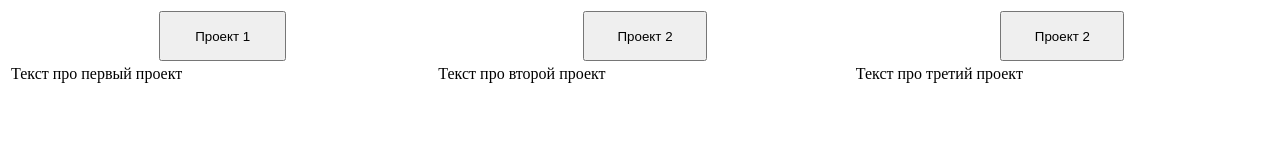
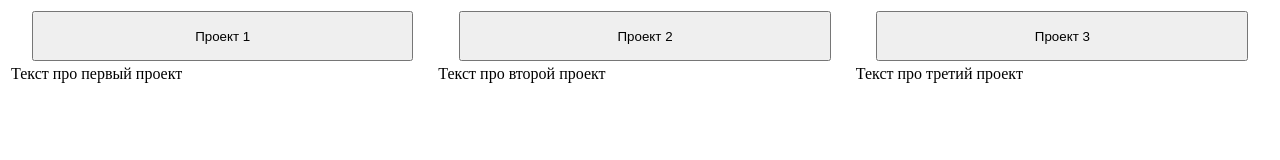
Before and after one commit to amanzholovsanzhar/amanzholovsanzhar.github.io, a plain HTML site: page index(4).html in a window 1280 px wide. Drawn offline with Linux system fonts and the light colour scheme.

Commit message:
Update index(4).html

```diff
--- a/index(4).html
+++ b/index(4).html
@@ -4,7 +4,7 @@
 <meta name="viewport" content="width=device-width, initial-scale=1.0">
 <style>
  .b {
- width: 30%;
+ width: 90%;
  height: 50px;
  }
  </style>
@@ -18,7 +18,7 @@
   <tr>
    <th> <a href = "https://amanzholovsanzhar.github.io/"><input type = 'button' value = 'Проект 1' class = "b"></a></th>
    <th> <a href = "https://amanzholovsanzhar.github.io/index(2).html"><input type = 'button' value = 'Проект 2' class = "b"></a></th>
-   <th> <a href = "https://amanzholovsanzhar.github.io/index(3).html"><input type = 'button' value = 'Проект 2' class = "b"></a></th>
+   <th> <a href = "https://amanzholovsanzhar.github.io/index(3).html"><input type = 'button' value = 'Проект 3' class = "b"></a></th>
   </tr>
    <tr>
     <td>Текст про первый проект</td>
```
